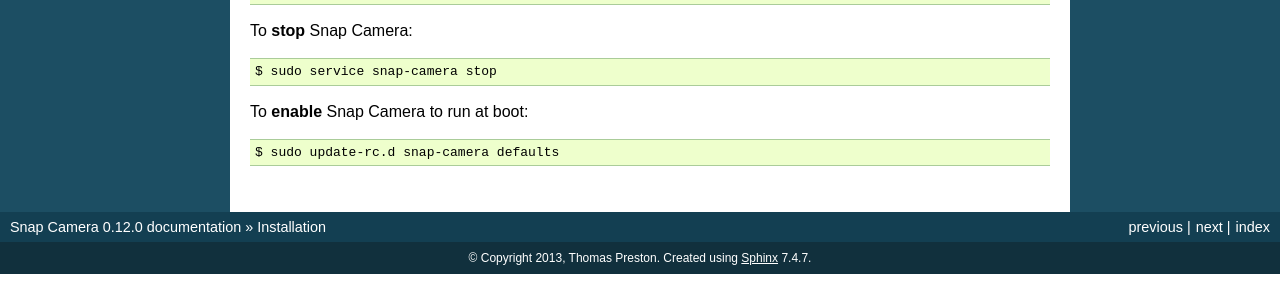
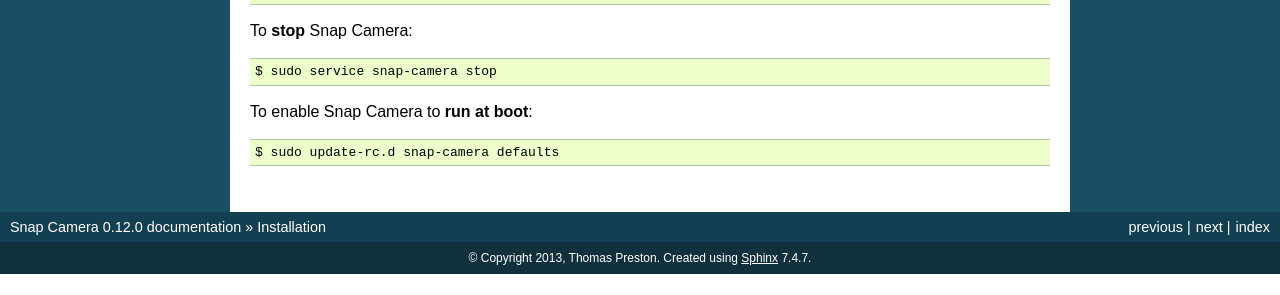
Before and after one commit to piface/snap-camera, a Sphinx documentation site: the page built from docs/install.rst, in a window 1280 px wide. Shown: the part 488-783 px from the top of the page. Built offline with Sphinx 7.4.7, drawn with Linux system fonts in a browser that asks for light colours.

```diff
--- a/docs/install.rst
+++ b/docs/install.rst
@@ -26,6 +26,6 @@ To **stop** Snap Camera::
 
     $ sudo service snap-camera stop
 
-To **enable** Snap Camera to run at boot::
+To enable Snap Camera to **run at boot**::
 
     $ sudo update-rc.d snap-camera defaults
```
